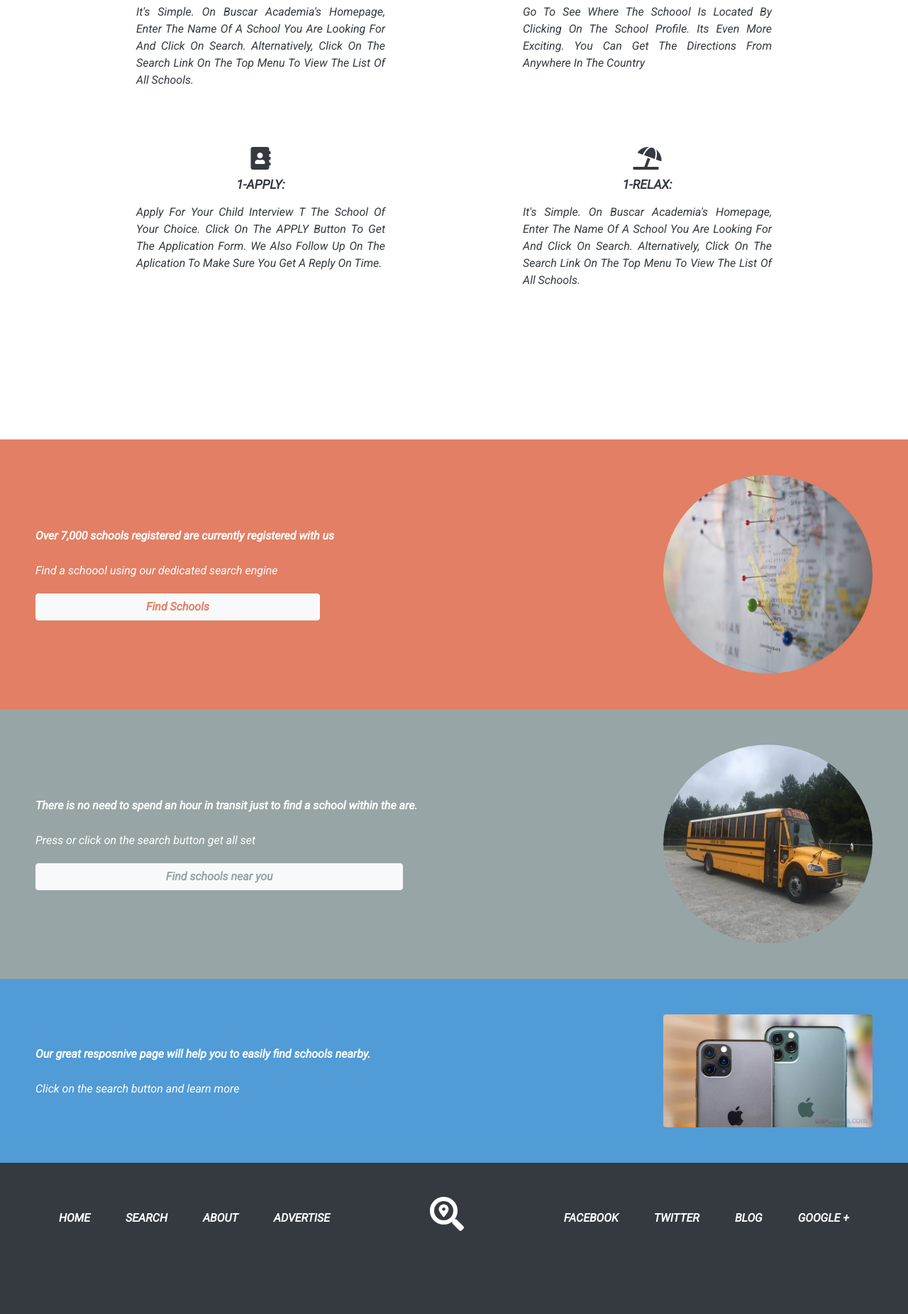
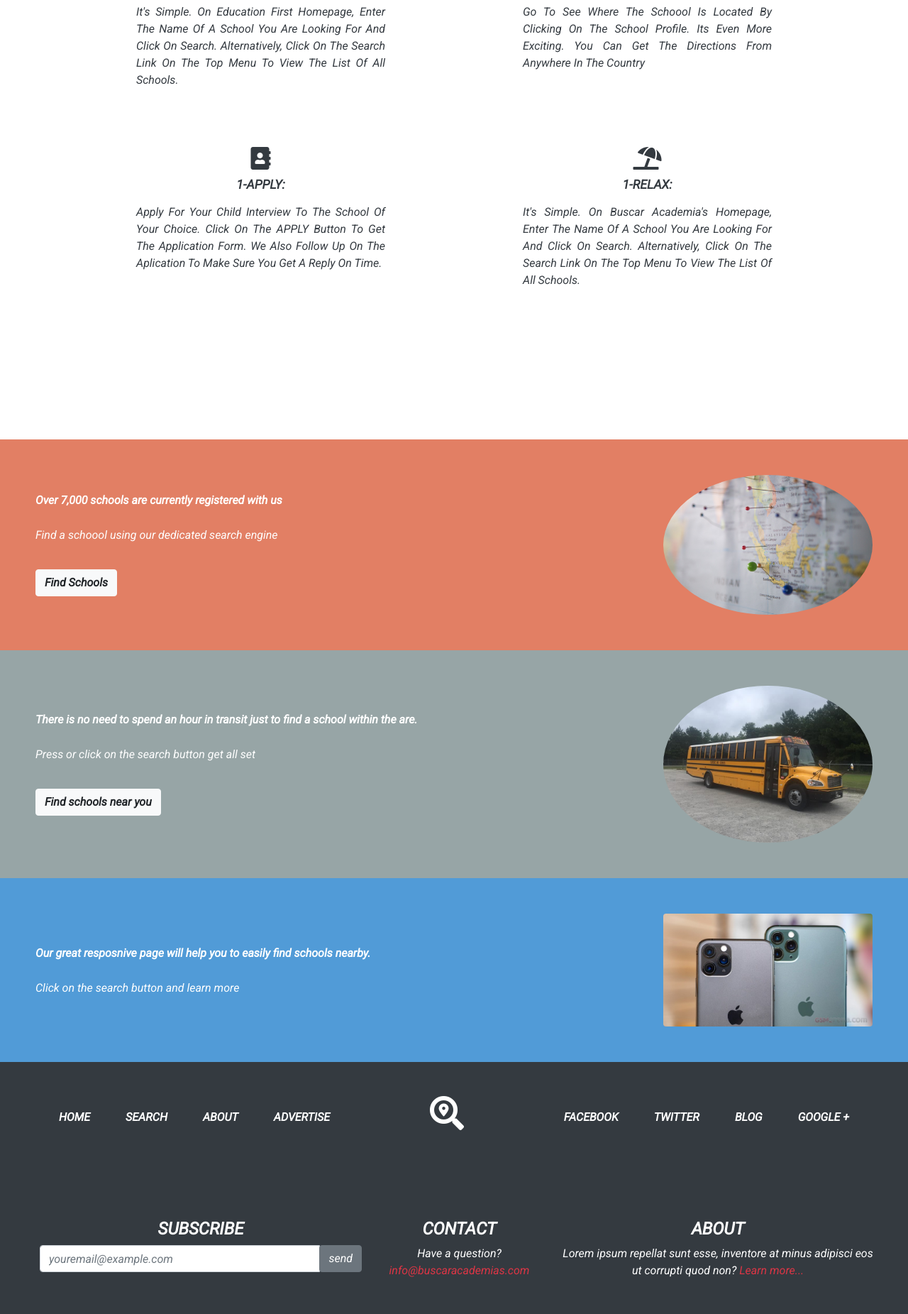
Before and after one commit to sergiocortessat/Capstone-Director-schools, a website: page index.html in a window 1280 px wide. Shown: the part 949-2800 px from the top of the page at 71% size. Drawn offline with nearby package versions, Linux system fonts and the light colour scheme; a web font is replaced by a local one.

```diff
--- a/footer.html
+++ b/footer.html
@@ -14,11 +14,12 @@
   <link rel="preconnect" href="https://fonts.gstatic.com">
   <link href="https://fonts.googleapis.com/css2?family=Roboto:ital,wght@1,300;1,400&display=swap" rel="stylesheet">
   <script src="https://code.jquery.com/jquery-1.10.2.js"></script>
-  <title>Director Of Schools</title>
+  <title>EDUCATION FIRST</title>
 </head>
 
 <body>
-  <div class=" above-footer black bg-dark py-5">
+
+  <section class="above-footer black bg-dark py-5">
     <div class="first-half text-center">
       <h6>
         <a href="index.html" class=" text-decoration-none text-white text-uppercase font-weight-bold">
@@ -64,7 +65,7 @@
         </a>
       </h6>
     </div>
-  </div>
+  </section>
 
   <footer>
     <div class="above-footer-black bg-dark">
--- a/index.html
+++ b/index.html
@@ -15,11 +15,13 @@
   <link rel="stylesheet" href="styles/footer.css" type="text/css">
   <link rel="stylesheet" href="styles/header.css" type="text/css">
   <link rel="stylesheet" href="styles/steps.css" type="text/css">
+  <link rel="stylesheet" href="styles/highlights.css" type="text/css">
   <link rel="preconnect" href="https://fonts.gstatic.com">
   <link rel="preconnect" href="https://fonts.gstatic.com">
+  <link rel="icon" href="assets/favicon.ico">
   <link href="https://fonts.googleapis.com/css2?family=Roboto:ital,wght@1,300;1,400&display=swap" rel="stylesheet">
   <script src="https://code.jquery.com/jquery-1.10.2.js"></script>
-  <title>Director Of Schools</title>
+  <title>EDUCATION FIRST</title>
 </head>
 
 <body>
@@ -32,11 +34,11 @@
   <header>
     <div class="search-bar">
       <div class="search-bar-first">
-        <h1>DISCOVER THE BEST SCHOOOLS IN EUROPE</h1>
+        <h1>DISCOVER THE BEST SCHOOOLS IN POLAND</h1>
         <div class="search-bar-form">
           <h5>Search using keywords</h5>
           <div class="search-bar-input">
-            <input type="text" class="form-control">
+            <input type="text" class="form-control search-box">
             <form action="options.html">
               <button type="button" class="btn btn-danger rounded"
                 onclick="location.href='./options.html'">Search</button>
@@ -47,6 +49,7 @@
       </div>
     </div>
   </header>
+
   <!--STEPS-->
 
   <section class="steps" id="steps">
@@ -55,7 +58,7 @@
       <i class="fas fa-search-location"></i>
       <h5 class="text-uppercase font-weight-bold py-2">1-search:</h5>
       <p class="text-capitalize font-weight-thin">
-        It's simple. On buscar academia's homepage, enter the name of a
+        It's simple. On Education First homepage, enter the name of a
         school you are looking for and click on search. alternatively, click
         on the search link on the top menu to view the list of all schools.
       </p>
@@ -73,7 +76,7 @@
       <i class="fas fa-address-book"></i>
       <h5 class="text-uppercase font-weight-bold py-2">1-APPLY:</h5>
       <p class="text-capitalize font-weight-thin">
-        Apply for your child interview t the school of your choice. Click on the APPLY button to get the application
+        Apply for your child interview to the school of your choice. Click on the APPLY button to get the application
         form. We also follow up on the aplication to make sure you get a reply on time.
       </p>
     </div>
@@ -96,7 +99,7 @@
       <img src="./assets/pinned.jpeg" alt="image" class="highlight-red-image image-circle rounded-circle img-fluid" />
       <div class="text-left">
         <h6 class="text-white font-weight-bold highlight-red-font">
-          Over 7,000 schools registered are currently registered with us
+          Over 7,000 schools are currently registered with us
         </h6>
         <p class="text-white highlight-red-font">
           Find a schoool using our dedicated search engine
@@ -107,8 +110,8 @@
         </a>
       </div>
     </div>
-    <!--end of single colored area-->
-    <!--single colored area-->
+
+
     <div class="above-footer highlight-grey">
       <img src="./assets/bus.jpeg" alt="image" class="highlight-red-image image-circle rounded-circle  img-fluid" />
       <div class="text-left">
@@ -124,8 +127,7 @@
         </a>
       </div>
     </div>
-    <!--end of single colored area-->
-    <!--single colored area-->
+
     <div class="above-footer highlight-blue">
       <img src="./assets/gsmarena_001.jpg" alt="image" class="highlight-red-image rounded img-fluid" />
       <div class="text-left">
@@ -140,8 +142,8 @@
   </section>
 
   <!--FOOTER-->
-  <div id="footer-placeholder">
-  </div>
+  <footer id="footer-placeholder">
+  </footer>
 
 
 
--- a/nav-bar.html
+++ b/nav-bar.html
@@ -14,7 +14,7 @@
   <link rel="stylesheet" href="styles/navbar.css" type="text/css">
   <link rel="preconnect" href="https://fonts.gstatic.com">
   <link href="https://fonts.googleapis.com/css2?family=Roboto:ital,wght@1,300;1,400&display=swap" rel="stylesheet">
-  <title>Director Of Schools</title>
+  <title>EDUCATION FIRST</title>
 </head>
 
 <body>
--- a/styles/footer.css
+++ b/styles/footer.css
@@ -1,60 +1,3 @@
-.highlights {
-  width: 100%;
-  height: auto;
-}
-
-.highlight-red {
-  background-color: rgb(226, 127, 100);
-  display: flex;
-  flex-direction: column;
-  align-items: center;
-  padding: 50px;
-}
-
-.highlight-red-font {
-  display: flex;
-  justify-content: start;
-  padding-top: 20px;
-}
-
-.button-font-red {
-  color: rgb(226, 127, 100);
-  display: flex;
-  justify-content: center;
-  margin: 20px;
-}
-
-.highlight-red-image {
-  width: 50%;
-}
-
-.image-circle {
-  height: 128px;
-}
-
-.highlight-grey {
-  background-color: rgb(151, 165, 166);
-  display: flex;
-  flex-direction: column;
-  align-items: center;
-  padding: 50px;
-}
-
-.button-font-grey {
-  color: rgb(151, 165, 166);
-  display: flex;
-  justify-content: center;
-  margin: 20px;
-}
-
-.highlight-blue {
-  background-color: rgb(81, 155, 215);
-  display: flex;
-  flex-direction: column;
-  align-items: center;
-  padding: 50px;
-}
-
 .black {
   display: flex;
   flex-direction: row;
@@ -72,6 +15,7 @@
 footer ul {
   margin-bottom: 0;
   list-style: none;
+  margin-right: 25px;
 }
 
 /* MEDIA  */
@@ -152,34 +96,6 @@
     grid-template-columns: 2fr 1fr 2fr;
   }
 
-  .image-circle {
-    height: 280px;
-  }
-
-  .highlight-red {
-    background-color: rgb(226, 127, 100);
-    display: flex;
-    flex-direction: row-reverse;
-    justify-content: space-between;
-    padding: 50px;
-  }
-
-  .highlight-grey {
-    background-color: rgb(151, 165, 166);
-    display: flex;
-    flex-direction: row-reverse;
-    justify-content: space-between;
-    padding: 50px;
-  }
-
-  .highlight-blue {
-    background-color: rgb(81, 155, 215);
-    display: flex;
-    flex-direction: row-reverse;
-    justify-content: space-between;
-    padding: 50px;
-  }
-
   .first-half,
   .second-half {
     display: flex;
@@ -192,13 +108,4 @@
     padding-right: 25px;
     padding-left: 25px;
   }
-
-  .button-font-red,
-  .button-font-grey {
-    margin-left: 0;
-  }
-
-  .highlight-red-image {
-    width: 25%;
-  }
 }
--- a/styles/header.css
+++ b/styles/header.css
@@ -18,6 +18,7 @@
   border-radius: 6px;
   margin-top: 10px;
   width: 90%;
+  text-align: center;
 }
 
 .search-bar-first {
@@ -61,6 +62,10 @@
   text-decoration: none;
 }
 
+.search-box {
+  height: auto !important;
+}
+
 @media only screen and (max-width: 767px) {
   .search-bar-input {
     display: flex;
@@ -72,6 +77,10 @@
     flex-direction: column;
     justify-content: center;
   }
+
+  .search-bar-form {
+    text-align: center;
+  }
 }
 
 @media only screen and (min-width: 1024px) {
@@ -82,19 +91,20 @@
   }
 
   .search-bar-first input {
-    width: 100px;
+    width: 80px;
     -webkit-transition: width 0.4s ease-in-out;
     transition: width 0.6s ease-in-out;
   }
 
   .search-bar-first input:focus {
-    width: 700px;
+    width: 600px;
   }
 
   .search-bar-form {
     display: flex;
     flex-direction: column;
     align-items: center;
+    background-color: transparent;
   }
 
   .search-bar-input {
--- /dev/null
+++ b/styles/highlights.css
@@ -0,0 +1,97 @@
+.highlights {
+  width: 100%;
+  height: auto;
+}
+
+.highlight-red {
+  background-color: rgb(226, 127, 100);
+  display: flex;
+  flex-direction: column;
+  align-items: center;
+  padding: 50px;
+}
+
+.highlight-red-font {
+  display: flex;
+  justify-content: start;
+  padding-top: 20px;
+}
+
+.button-font-red {
+  color: rgb(226, 127, 100);
+  display: flex;
+  justify-content: center;
+  margin: 20px;
+}
+
+.highlight-red-image {
+  width: 50%;
+}
+
+.image-circle {
+  height: 128px;
+}
+
+.highlight-grey {
+  background-color: rgb(151, 165, 166);
+  display: flex;
+  flex-direction: column;
+  align-items: center;
+  padding: 50px;
+}
+
+.button-font-grey {
+  color: rgb(151, 165, 166);
+  display: flex;
+  justify-content: center;
+  margin: 20px;
+}
+
+.highlight-blue {
+  background-color: rgb(81, 155, 215);
+  display: flex;
+  flex-direction: column;
+  align-items: center;
+  padding: 50px;
+}
+
+@media only screen and (min-width: 1024px) {
+  /* queries for ways section on large screen */
+
+  .image-circle {
+    height: 280px;
+  }
+
+  .highlight-red {
+    background-color: rgb(226, 127, 100);
+    display: flex;
+    flex-direction: row-reverse;
+    justify-content: space-between;
+    padding: 50px;
+  }
+
+  .highlight-grey {
+    background-color: rgb(151, 165, 166);
+    display: flex;
+    flex-direction: row-reverse;
+    justify-content: space-between;
+    padding: 50px;
+  }
+
+  .highlight-blue {
+    background-color: rgb(81, 155, 215);
+    display: flex;
+    flex-direction: row-reverse;
+    justify-content: space-between;
+    padding: 50px;
+  }
+
+  .button-font-red,
+  .button-font-grey {
+    margin-left: 0;
+  }
+
+  .highlight-red-image {
+    width: 25%;
+  }
+}
```
Also changed, not shown: about.html (+3 -2 lines), options.html (+2 -1 lines), assets/academy1.png (renamed from assets/academy.png), assets/fabicon.ico (added), assets/favicon.ico (added).
